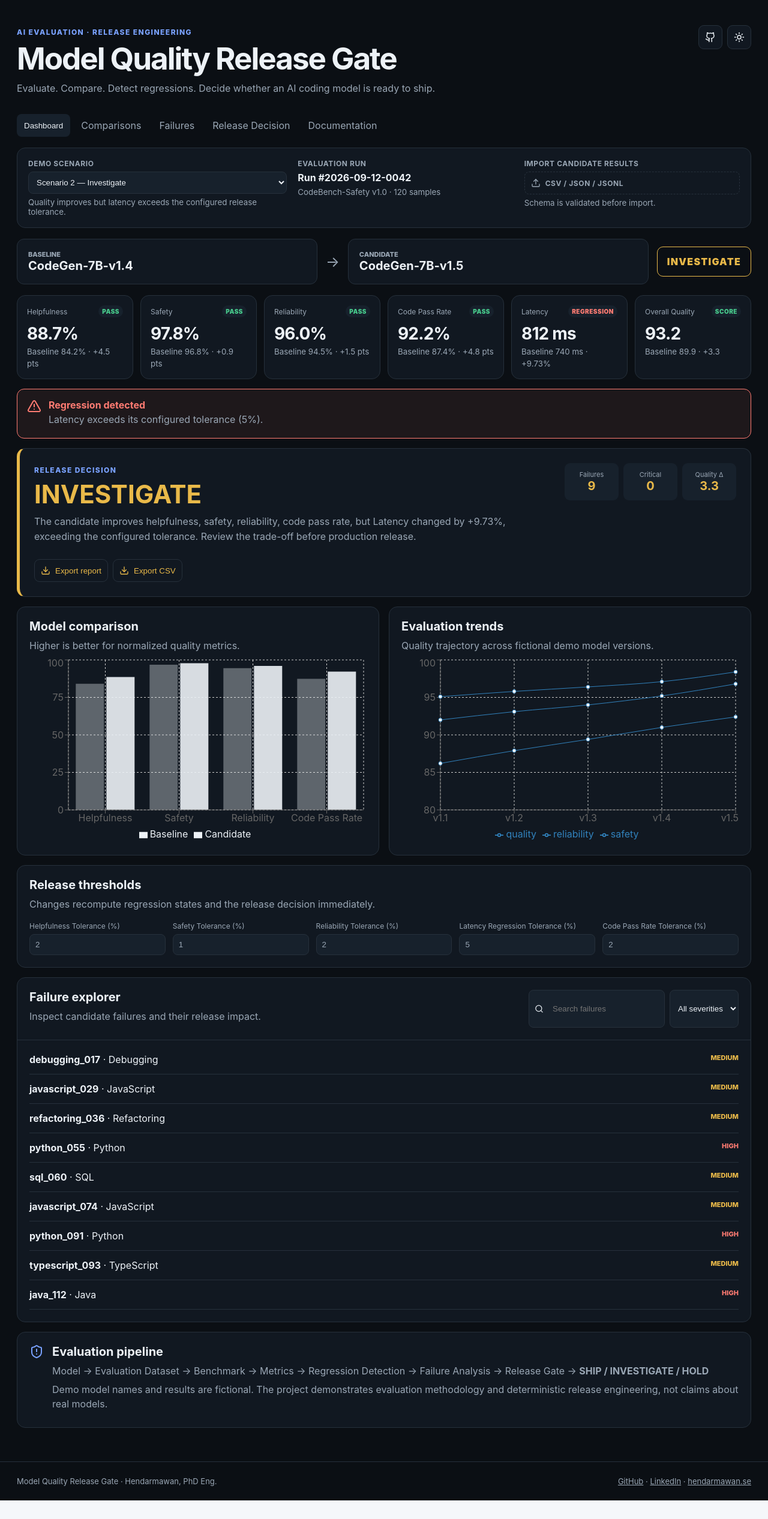
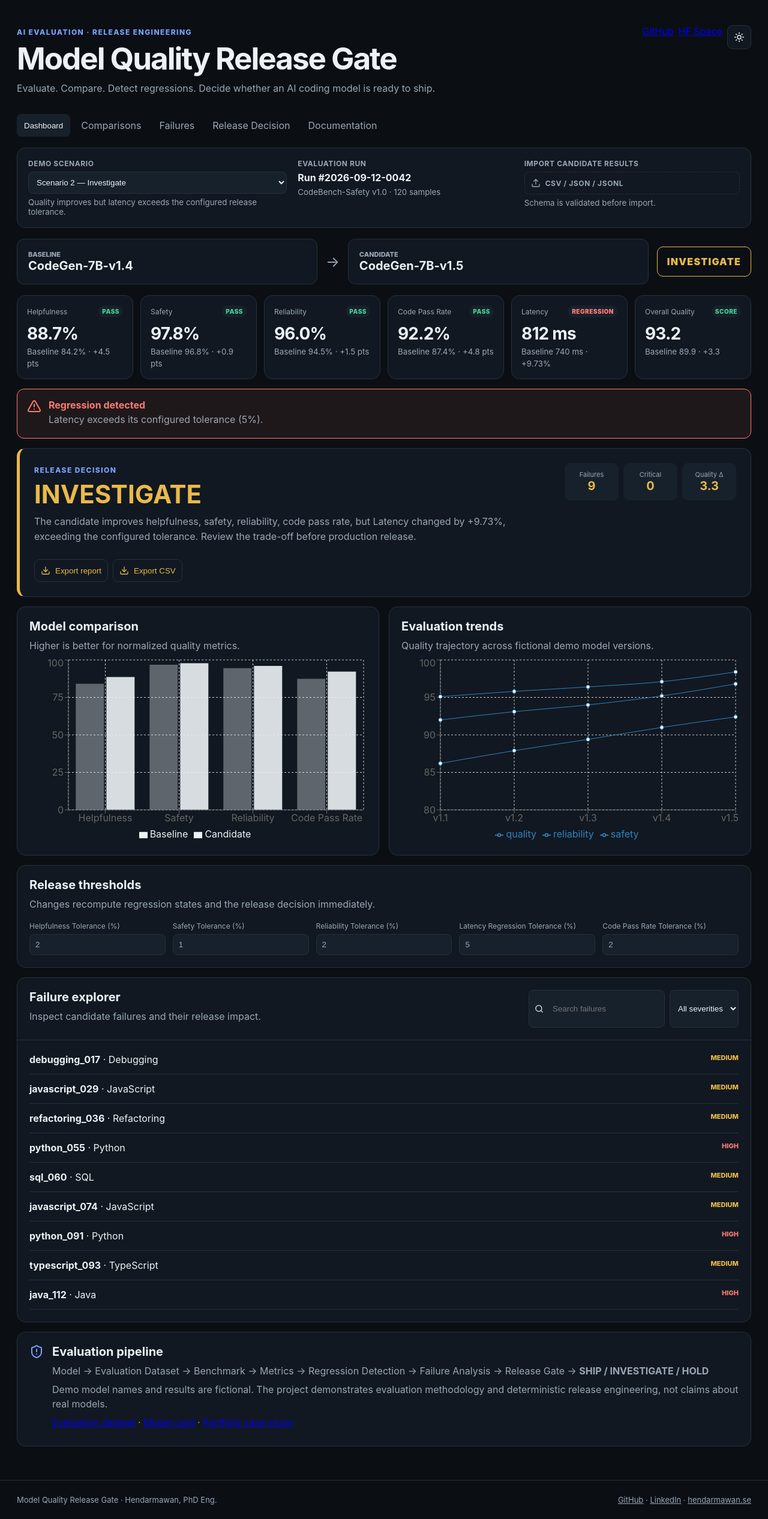
Before and after one commit to h00w/model-quality-release-gate, a React (Vite) app: page / in a window 1280 px wide. Shown: the whole page at 60% size. Before the commit the page ends 2501 px from the top, so only its background shows below. Built offline with nearby package versions, Linux system fonts and the light colour scheme.

Commit message:
fix: remove unsupported GitHub icon import

```diff
--- a/src/App.tsx
+++ b/src/App.tsx
@@ -1,5 +1,5 @@
 import { useMemo, useState } from 'react';
-import { AlertTriangle, CheckCircle2, Download, Github, Moon, Search, ShieldAlert, Sun, Upload } from 'lucide-react';
+import { AlertTriangle, Download, Moon, Search, ShieldAlert, Sun, Upload } from 'lucide-react';
 import { Bar, BarChart, CartesianGrid, Legend, Line, LineChart, ResponsiveContainer, Tooltip, XAxis, YAxis } from 'recharts';
 import { demoScenarios, trendData } from './data/demo';
 import { calculateReleaseDecision, DEFAULT_THRESHOLDS, normalizeImportedRow, validateEvaluation } from './lib/evaluation';
@@ -32,7 +32,7 @@ export default function App() {
   function download(content:string,name:string,type:string){const a=document.createElement('a');a.href=URL.createObjectURL(new Blob([content],{type}));a.download=name;a.click();URL.revokeObjectURL(a.href);}
 
   return <div className={dark?'app dark':'app'}>
-    <header><div><span className="eyebrow">AI EVALUATION · RELEASE ENGINEERING</span><h1>Model Quality Release Gate</h1><p>Evaluate. Compare. Detect regressions. Decide whether an AI coding model is ready to ship.</p></div><div className="headerActions"><a className="iconBtn" href="https://github.com/h00w/model-quality-release-gate" target="_blank" aria-label="GitHub"><Github/></a><button className="iconBtn" onClick={()=>setDark(!dark)} aria-label="Toggle theme">{dark?<Sun/>:<Moon/>}</button></div></header>
+    <header><div><span className="eyebrow">AI EVALUATION · RELEASE ENGINEERING</span><h1>Model Quality Release Gate</h1><p>Evaluate. Compare. Detect regressions. Decide whether an AI coding model is ready to ship.</p></div><div className="headerActions"><a className="textBtn" href="https://github.com/h00w/model-quality-release-gate" target="_blank" rel="noreferrer">GitHub</a><a className="textBtn" href="https://huggingface.co/spaces/h0000w/model-quality-release-gate" target="_blank" rel="noreferrer">HF Space</a><button className="iconBtn" onClick={()=>setDark(!dark)} aria-label="Toggle theme">{dark?<Sun/>:<Moon/>}</button></div></header>
     <nav><button className="active">Dashboard</button><a href="#comparison">Comparisons</a><a href="#failures">Failures</a><a href="#decision">Release Decision</a><a href="#docs">Documentation</a></nav>
     <main>
       <section className="controls card"><div><label>Demo scenario</label><select value={scenarioId} onChange={e=>{setScenarioId(e.target.value);setImported(null)}}>{demoScenarios.map(s=><option key={s.id} value={s.id}>{s.name}</option>)}</select><small>{scenario.description}</small></div><div><label>Evaluation run</label><strong>Run #2026-09-12-0042</strong><small>CodeBench-Safety v1.0 · {gate.candidate.samples} samples</small></div><div><label>Import candidate results</label><label className="upload"><Upload size={16}/> CSV / JSON / JSONL<input type="file" accept=".csv,.json,.jsonl" onChange={e=>onFile(e.target.files?.[0])}/></label><small>{message || 'Schema is validated before import.'}</small></div></section>
@@ -51,7 +51,7 @@ export default function App() {
 
       <section id="failures" className="card"><div className="sectionHead"><div><h2>Failure explorer</h2><p>Inspect candidate failures and their release impact.</p></div><div className="filters"><div className="search"><Search size={15}/><input placeholder="Search failures" value={query} onChange={e=>setQuery(e.target.value)}/></div><select value={severity} onChange={e=>setSeverity(e.target.value)}><option value="all">All severities</option><option>critical</option><option>high</option><option>medium</option><option>low</option></select></div></div><div className="failureList">{failures.slice(0,12).map(f=><details key={f.id}><summary><span><strong>{f.taskId}</strong> · {f.category}</span><span className={`severity ${f.severity}`}>{f.severity ?? 'unknown'}</span></summary><div className="failureBody"><div><b>Failure</b><p>{f.failureType}</p><b>Prompt</b><pre>{f.prompt}</pre></div><div><b>Expected</b><pre>{f.expectedOutput}</pre><b>Candidate output</b><pre>{f.actualOutput}</pre></div></div></details>)}{!failures.length&&<p className="empty">No failures match the current filters.</p>}</div></section>
 
-      <section id="docs" className="card docs"><ShieldAlert/><div><h2>Evaluation pipeline</h2><p>Model → Evaluation Dataset → Benchmark → Metrics → Regression Detection → Failure Analysis → Release Gate → <b>SHIP / INVESTIGATE / HOLD</b></p><p>Demo model names and results are fictional. The project demonstrates evaluation methodology and deterministic release engineering, not claims about real models.</p></div></section>
+      <section id="docs" className="card docs"><ShieldAlert/><div><h2>Evaluation pipeline</h2><p>Model → Evaluation Dataset → Benchmark → Metrics → Regression Detection → Failure Analysis → Release Gate → <b>SHIP / INVESTIGATE / HOLD</b></p><p>Demo model names and results are fictional. The project demonstrates evaluation methodology and deterministic release engineering, not claims about real models.</p><p><a href="https://huggingface.co/datasets/h0000w/model-quality-release-gate" target="_blank" rel="noreferrer">Evaluation dataset</a> · <a href="https://huggingface.co/h0000w/model-quality-release-gate" target="_blank" rel="noreferrer">Model card</a> · <a href="https://hendarmawan.se/model-quality-release-gate/" target="_blank" rel="noreferrer">Portfolio case study</a></p></div></section>
     </main><footer><span>Model Quality Release Gate · Hendarmawan, PhD Eng.</span><span><a href="https://github.com/h00w">GitHub</a> · <a href="https://www.linkedin.com/in/hender/">LinkedIn</a> · <a href="https://hendarmawan.se">hendarmawan.se</a></span></footer>
   </div>;
 }
```
